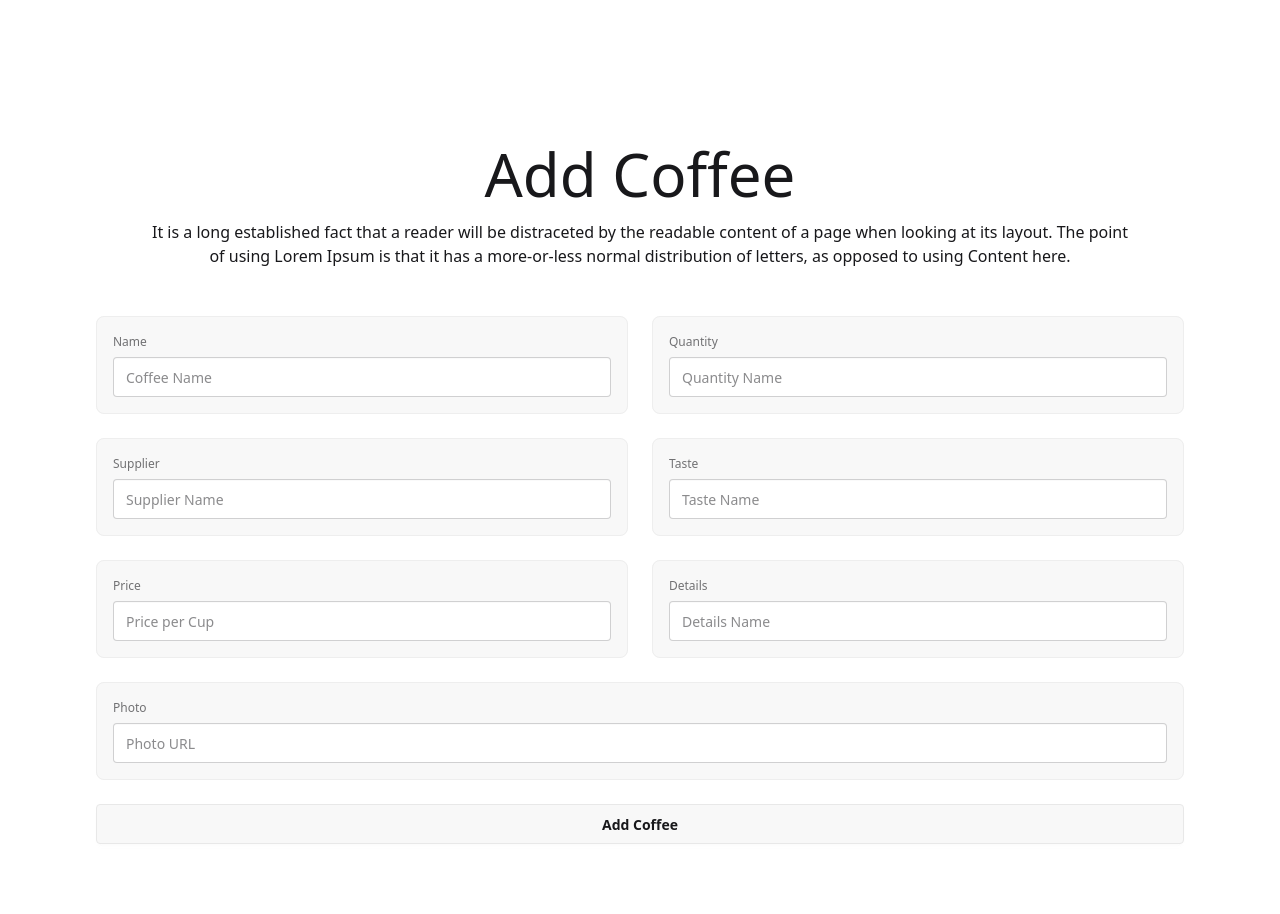
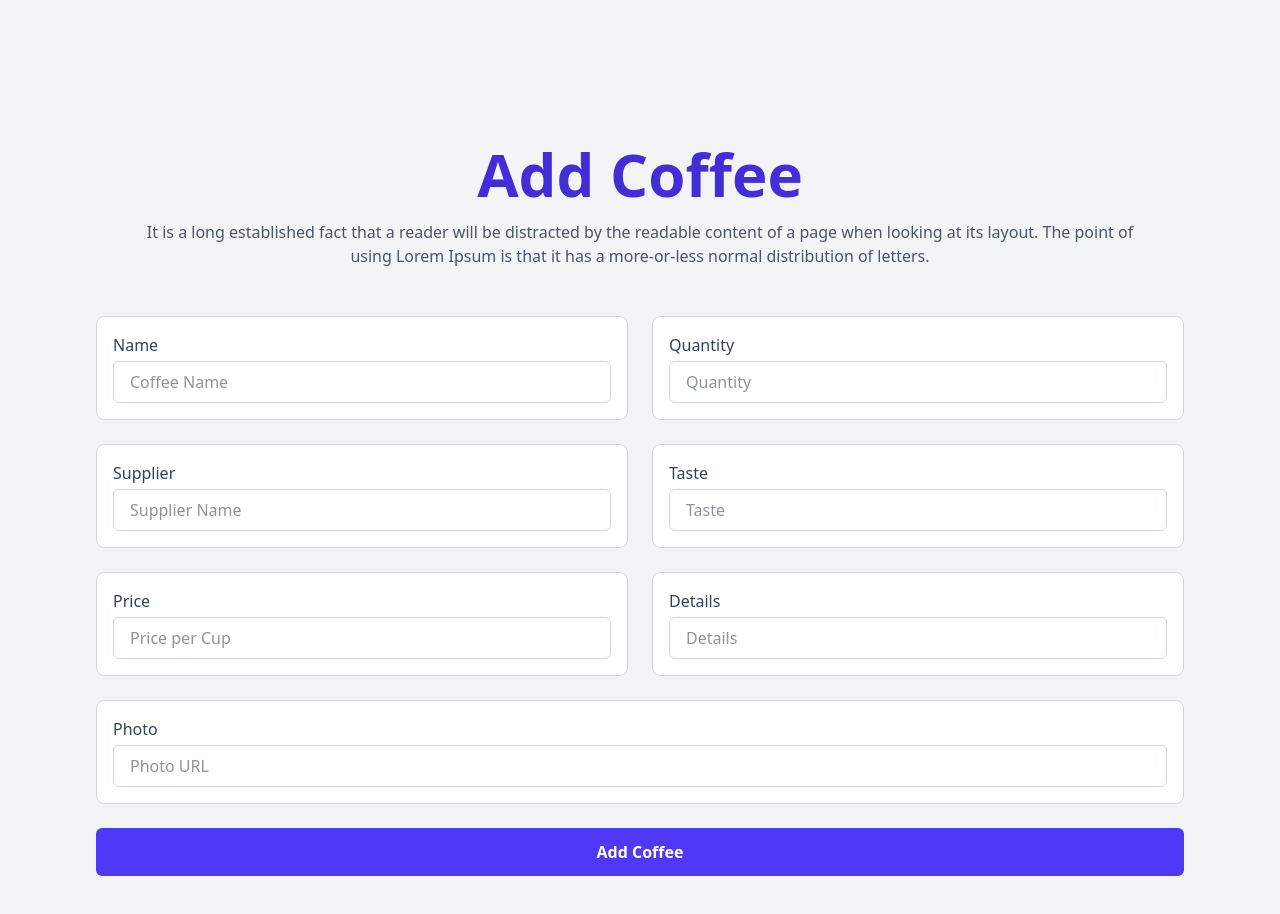
Before and after one commit to mehedihasanshohan/coffee-store-client, a React (Vite) app: page /addcoffee in a window 1280 px wide. Shown: the top 914 px of the page. Built offline with nearby package versions, Linux system fonts and the light colour scheme.

Commit message:
updated add copy form design

```diff
--- a/src/components/AddCoffee.jsx
+++ b/src/components/AddCoffee.jsx
@@ -1,53 +1,60 @@
-
 const AddCoffee = () => {
 
   const handleAddCoffee = (e) => {
-    e.preventdefault();
+    e.preventDefault();
     console.log('hi');
-  }
+  };
 
   return (
-   <div className='p-24'>
+    <div className='p-24 bg-gray-100 min-h-screen'>
       <div className='p-12 text-center space-y-4'>
-                <h1 className="text-6xl">Add Coffee</h1>
-                <p>It is a long established fact that a reader will be distraceted by the readable content of a page when looking at its layout. The point of using Lorem Ipsum is that it has a more-or-less normal distribution of letters, as opposed to using Content here.</p>
+        <h1 className="text-6xl text-indigo-700 font-bold">Add Coffee</h1>
+        <p className="text-gray-600">
+          It is a long established fact that a reader will be distracted by the readable content of a page when looking at its layout.
+          The point of using Lorem Ipsum is that it has a more-or-less normal distribution of letters.
+        </p>
       </div>
+
       <form onSubmit={handleAddCoffee}>
         <div className='grid grid-cols-1 md:grid-cols-2 gap-6'>
-                    <fieldset className="fieldset bg-base-200 border-base-300 rounded-box border p-4">
-                        <label className="label">Name</label>
-                        <input type="text" name='name' className="input w-full" placeholder="Coffee Name" />
+          {[
+            { name: 'name', label: 'Name', placeholder: 'Coffee Name' },
+            { name: 'quantity', label: 'Quantity', placeholder: 'Quantity' },
+            { name: 'supplier', label: 'Supplier', placeholder: 'Supplier Name' },
+            { name: 'taste', label: 'Taste', placeholder: 'Taste' },
+            { name: 'price', label: 'Price', placeholder: 'Price per Cup' },
+            { name: 'details', label: 'Details', placeholder: 'Details' },
+          ].map(({ name, label, placeholder }) => (
+            <fieldset key={name} className="bg-white border border-gray-300 rounded-lg p-4">
+              <label className="block text-gray-700 mb-1 font-medium">{label}</label>
+              <input
+                type="text"
+                name={name}
+                placeholder={placeholder}
+                className="w-full px-4 py-2 border border-gray-300 rounded-md text-gray-800 focus:outline-none focus:ring-2 focus:ring-indigo-400"
+              />
             </fieldset>
-                    <fieldset className="fieldset bg-base-200 border-base-300 rounded-box border p-4">
-                        <label className="label">Quantity</label>
-                        <input type="text" name='quantity' className="input w-full" placeholder="Quantity Name" />
-                    </fieldset>
-                    <fieldset className="fieldset bg-base-200 border-base-300 rounded-box border p-4">
-                        <label className="label">Supplier</label>
-                        <input type="text" name='supplier' className="input w-full" placeholder="Supplier Name" />
-                    </fieldset>
-                    <fieldset className="fieldset bg-base-200 border-base-300 rounded-box border p-4">
-                        <label className="label">Taste</label>
-                        <input type="text" name='taste' className="input w-full" placeholder="Taste Name" />
-                    </fieldset>
-                    <fieldset className="fieldset bg-base-200 border-base-300 rounded-box border p-4">
-                        <label className="label">Price</label>
-                        <input type="text" name='price' className="input w-full" placeholder="Price per Cup" />
-                    </fieldset>
-                    <fieldset className="fieldset bg-base-200 border-base-300 rounded-box border p-4">
-                        <label className="label">Details</label>
-                        <input type="text" name='details' className="input w-full" placeholder="Details Name" />
-                    </fieldset>
+          ))}
         </div>
-                <fieldset className="fieldset bg-base-200 border-base-300 rounded-box border my-6 p-4">
-                    <label className="label">Photo</label>
-                    <input type="text" name='photo' className="input w-full" placeholder="Photo URL" />
+
+        <fieldset className="bg-white border border-gray-300 rounded-lg my-6 p-4">
+          <label className="block text-gray-700 mb-1 font-medium">Photo</label>
+          <input
+            type="text"
+            name='photo'
+            placeholder="Photo URL"
+            className="w-full px-4 py-2 border border-gray-300 rounded-md text-gray-800 focus:outline-none focus:ring-2 focus:ring-indigo-400"
+          />
         </fieldset>
 
-                <input type="submit" className='btn w-full' value="Add Coffee" />
+        <input
+          type="submit"
+          value="Add Coffee"
+          className='w-full bg-indigo-600 text-white font-semibold py-3 rounded-md hover:bg-indigo-700 transition'
+        />
       </form>
     </div>
-  )
-}
+  );
+};
 
-export default AddCoffee
+export default AddCoffee;
```
Lines whose indentation alone changed are shown as unchanged.
